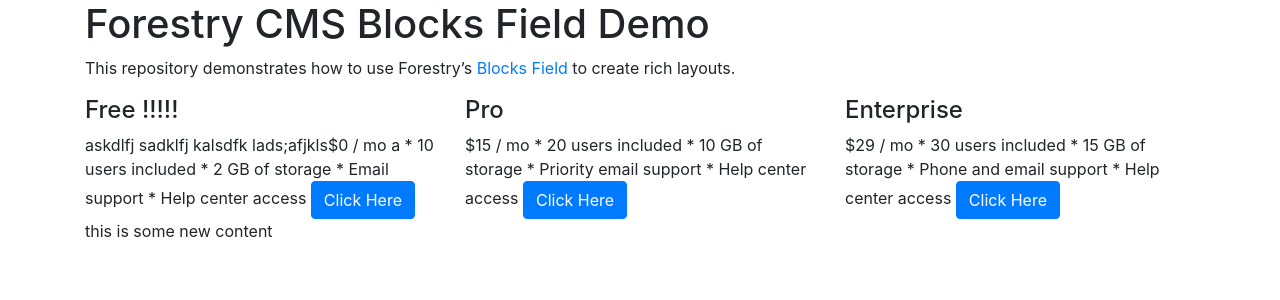
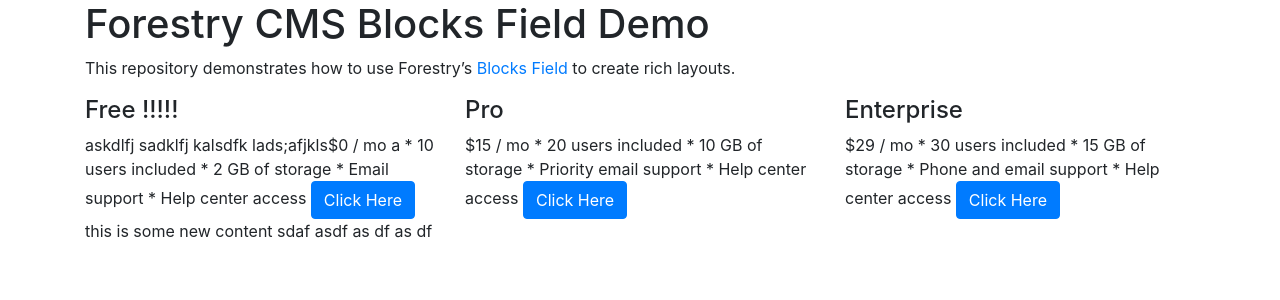
Before and after one commit to stevepolitodesign/forestry-cms-blocks-field-demo, a Jekyll site: the page built from index.md, in a window 1280 px wide. Shown: the top 300 px of the page. Built offline with Jekyll 4.4.1, drawn with Linux system fonts in a browser that asks for light colours.

Commit message:
Update from Forestry.io Steve Polito Design updated index.md

```diff
--- a/index.md
+++ b/index.md
@@ -33,7 +33,7 @@ page_sections:
       * Help center access
     url: https://example
 - template: textarea
-  textarea: this is some new content
+  textarea: "this is some new content\n\nsdaf asdf \n\nas\n\ndf as df\n\n "
 
 ---
 # Forestry CMS Blocks Field Demo
```
